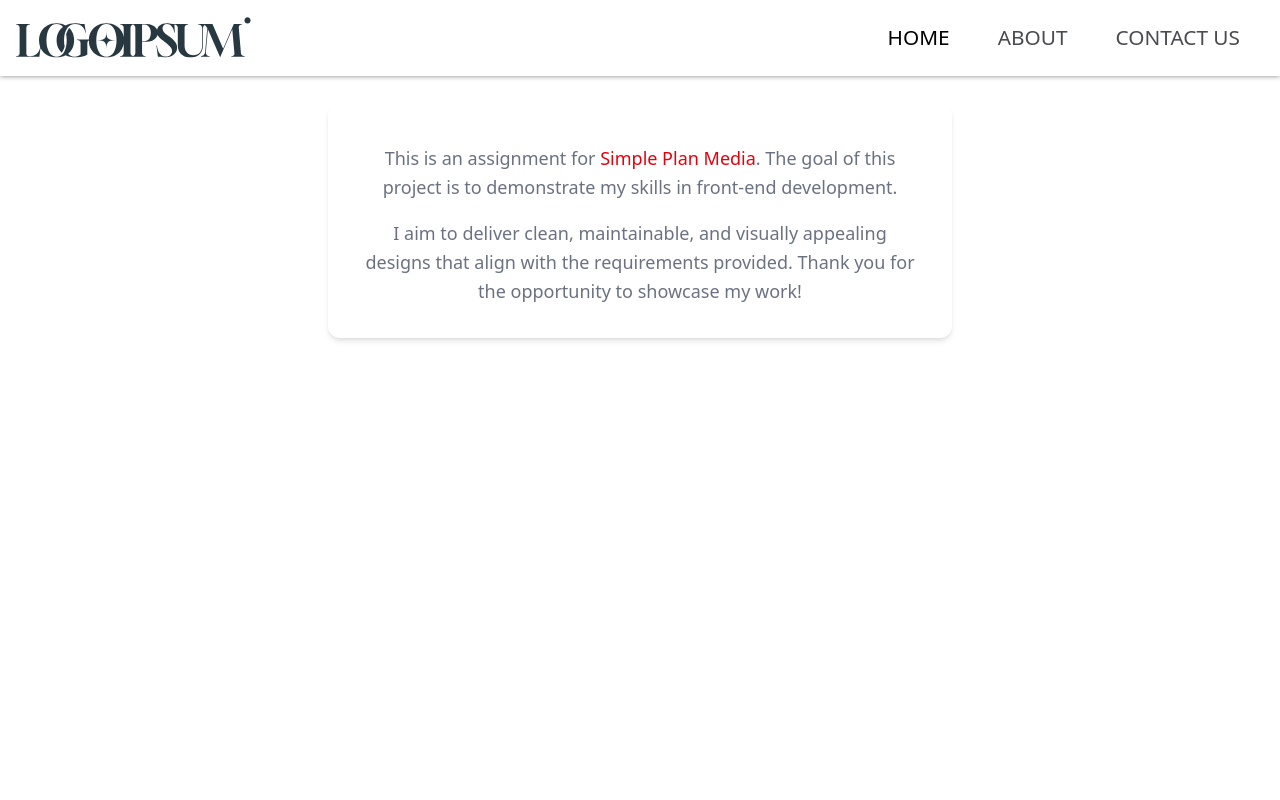
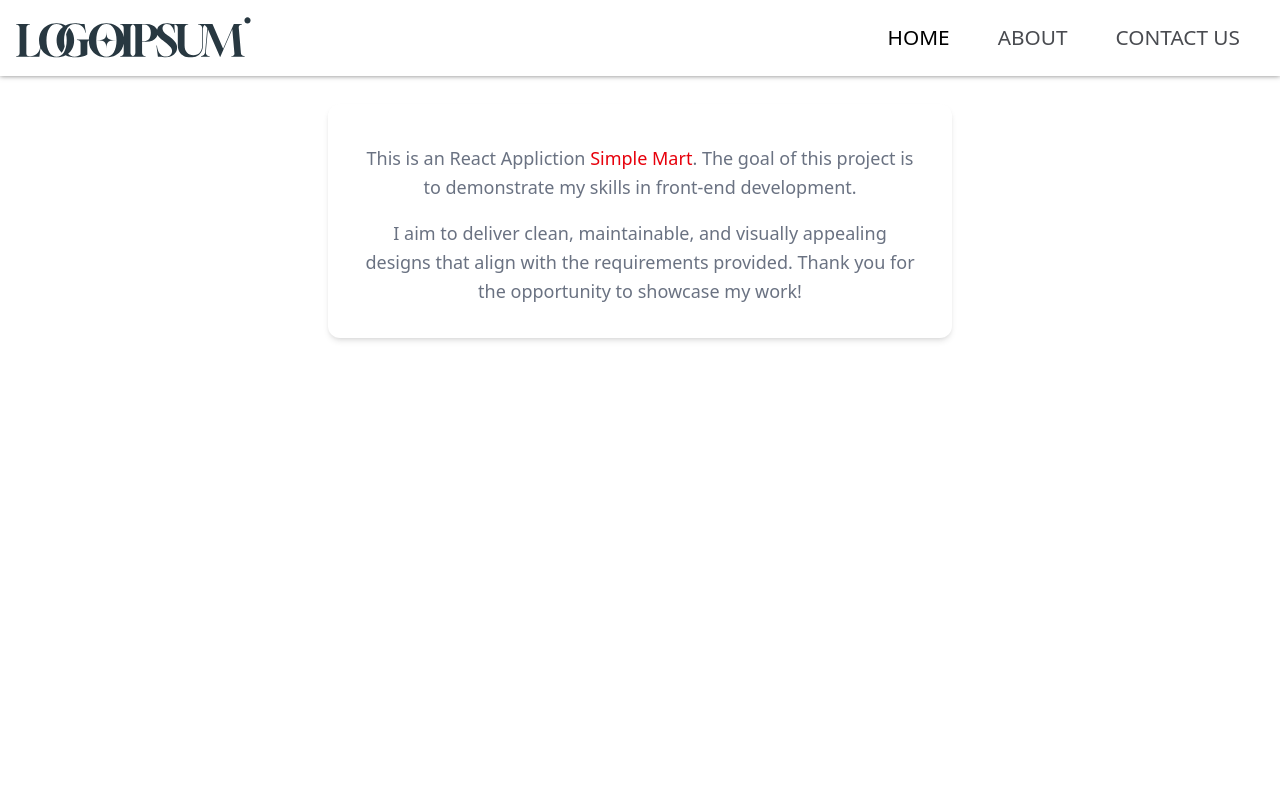
Before and after one commit to ayushsingh02/simple-plan, a React (Vite) app: page /about in a window 1280 px wide. Shown: the top 800 px of the page. Built offline with nearby package versions, Linux system fonts and the light colour scheme.

Commit message:
Update about.jsx

```diff
--- a/src/pages/about.jsx
+++ b/src/pages/about.jsx
@@ -22,9 +22,9 @@ const About = () => {
                 <div class="p-8">
 
                   <p class="mt-2 text-gray-500">
-                    This is an assignment for{" "}
+                    This is an React Appliction{" "}
                     <span class="font-medium text-red-600">
-                      Simple Plan Media
+                      Simple Mart
                     </span>
                     . The goal of this project is to demonstrate my skills in
                     front-end development.
```
